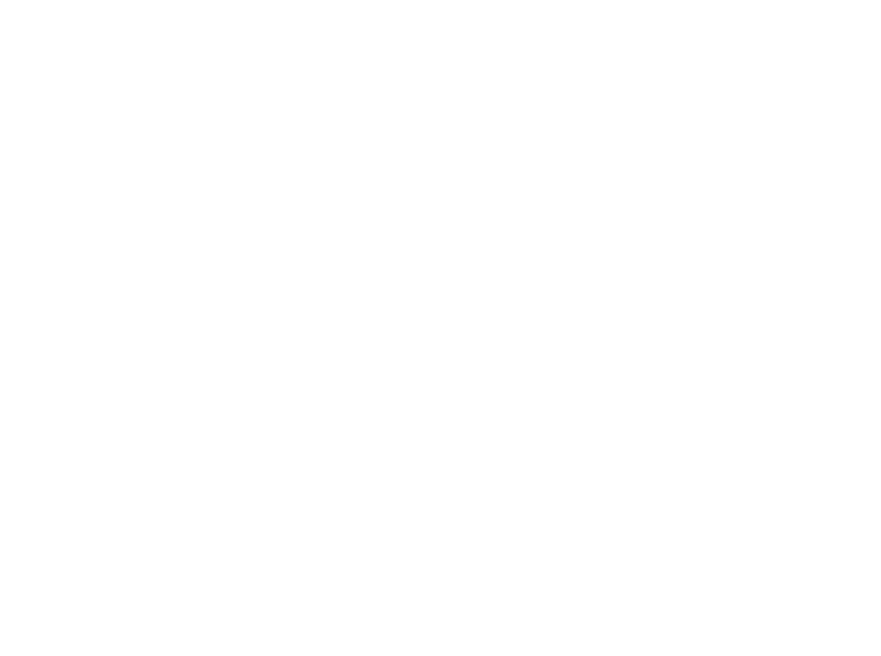
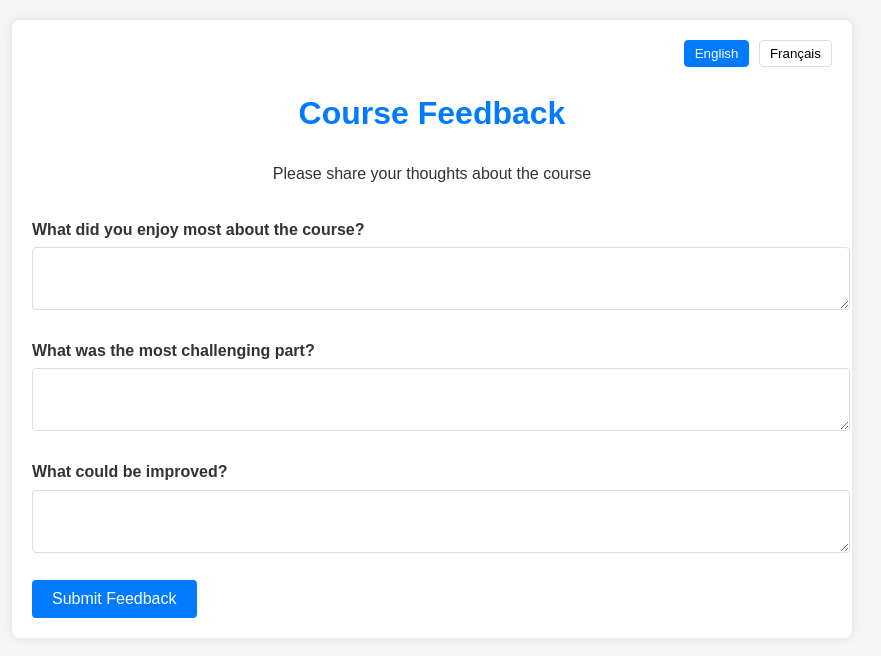
Before and after one commit to Pnayiturik/course_management, a plain HTML site: page index.html in a window 1280 px wide. Shown: the whole page, without its empty margins (208-1089 px from the left). Drawn offline with Linux system fonts and the light colour scheme.

Commit message:
added the fronted pages

```diff
--- a/index.html
+++ b/index.html
@@ -3,9 +3,43 @@
 <head>
     <meta charset="UTF-8">
     <meta name="viewport" content="width=device-width, initial-scale=1.0">
-    <title>Course Management</title>
+    <title>Course Feedback</title>
+    <link rel="stylesheet" href="styles.css">
 </head>
 <body>
+    <div class="container">
+        <header>
+            <div class="language-switcher">
+                <button id="en-btn" class="language-btn active">English</button>
+                <button id="fr-btn" class="language-btn">Français</button>
+            </div>
+            <h1 id="title">Course Feedback</h1>
+            <p id="welcome">Please share your thoughts about the course</p>
+        </header>
 
+        <main>
+            <form id="feedback-form">
+                <div class="form-group">
+                    <label id="q1-label" for="q1">What did you enjoy most about the course?</label>
+                    <textarea id="q1" rows="3"></textarea>
+                </div>
+
+                <div class="form-group">
+                    <label id="q2-label" for="q2">What was the most challenging part?</label>
+                    <textarea id="q2" rows="3"></textarea>
+                </div>
+
+                <div class="form-group">
+                    <label id="q3-label" for="q3">What could be improved?</label>
+                    <textarea id="q3" rows="3"></textarea>
+                </div>
+
+                <button id="submit-btn" type="submit">Submit Feedback</button>
+            </form>
+        </main>
+    </div>
+
+    <script src="translations.js"></script>
+    <script src="index.js"></script>
 </body>
 </html>
--- /dev/null
+++ b/index.js
@@ -0,0 +1,66 @@
+document.addEventListener('DOMContentLoaded', function() {
+    // Get DOM elements
+    const titleEl = document.getElementById('title');
+    const welcomeEl = document.getElementById('welcome');
+    const q1Label = document.getElementById('q1-label');
+    const q2Label = document.getElementById('q2-label');
+    const q3Label = document.getElementById('q3-label');
+    const submitBtn = document.getElementById('submit-btn');
+    const enBtn = document.getElementById('en-btn');
+    const frBtn = document.getElementById('fr-btn');
+
+    // Check for saved language preference
+    let currentLang = localStorage.getItem('language') || 'en';
+
+    // Set initial language
+    updateLanguage(currentLang);
+
+    // Language switcher event listeners
+    enBtn.addEventListener('click', function() {
+        currentLang = 'en';
+        updateLanguage(currentLang);
+        localStorage.setItem('language', 'en');
+    });
+
+    frBtn.addEventListener('click', function() {
+        currentLang = 'fr';
+        updateLanguage(currentLang);
+        localStorage.setItem('language', 'fr');
+    });
+
+    // Form submission
+    document.getElementById('feedback-form').addEventListener('submit', function(e) {
+        e.preventDefault();
+        alert(currentLang === 'en' ? 'Thank you for your feedback!' : 'Merci pour vos commentaires!');
+        this.reset();
+    });
+
+    // Update page content based on selected language
+    function updateLanguage(lang) {
+        const langData = translations[lang];
+
+        titleEl.textContent = langData.title;
+        welcomeEl.textContent = langData.welcome;
+        q1Label.textContent = langData.q1;
+        q2Label.textContent = langData.q2;
+        q3Label.textContent = langData.q3;
+        submitBtn.textContent = langData.submit;
+
+        // Update active language button
+        document.querySelectorAll('.language-btn').forEach(btn => {
+            btn.classList.remove('active');
+        });
+        if (lang === 'en') {
+            enBtn.classList.add('active');
+        } else {
+            frBtn.classList.add('active');
+        }
+    }
+
+    // Optional: Detect browser language
+    const browserLang = navigator.language.split('-')[0];
+    if (browserLang === 'fr' && !localStorage.getItem('language')) {
+        currentLang = 'fr';
+        updateLanguage(currentLang);
+    }
+});
--- /dev/null
+++ b/styles.css
@@ -0,0 +1,78 @@
+body {
+    font-family: Arial, sans-serif;
+    line-height: 1.6;
+    margin: 0;
+    padding: 20px;
+    background-color: #f5f5f5;
+    color: #333;
+}
+
+.container {
+    max-width: 800px;
+    margin: 0 auto;
+    background: white;
+    padding: 20px;
+    border-radius: 8px;
+    box-shadow: 0 0 10px rgba(0, 0, 0, 0.1);
+}
+
+header {
+    text-align: center;
+    margin-bottom: 30px;
+}
+
+.language-switcher {
+    text-align: right;
+    margin-bottom: 20px;
+}
+
+.language-btn {
+    background: none;
+    border: 1px solid #ddd;
+    padding: 5px 10px;
+    cursor: pointer;
+    border-radius: 4px;
+    margin-left: 5px;
+}
+
+.language-btn.active {
+    background: #007bff;
+    color: white;
+    border-color: #007bff;
+}
+
+h1 {
+    color: #007bff;
+}
+
+.form-group {
+    margin-bottom: 20px;
+}
+
+label {
+    display: block;
+    margin-bottom: 5px;
+    font-weight: bold;
+}
+
+textarea {
+    width: 100%;
+    padding: 8px;
+    border: 1px solid #ddd;
+    border-radius: 4px;
+    resize: vertical;
+}
+
+button[type="submit"] {
+    background-color: #007bff;
+    color: white;
+    border: none;
+    padding: 10px 20px;
+    border-radius: 4px;
+    cursor: pointer;
+    font-size: 16px;
+}
+
+button[type="submit"]:hover {
+    background-color: #0056b3;
+}
--- /dev/null
+++ b/translations.js
@@ -0,0 +1,20 @@
+const translations = {
+    en: {
+        title: "Course Feedback",
+        welcome: "Please share your thoughts about the course",
+        q1: "What did you enjoy most about the course?",
+        q2: "What was the most challenging part?",
+        q3: "What could be improved?",
+        submit: "Submit Feedback",
+        language: "English"
+    },
+    fr: {
+        title: "Retour sur le cours",
+        welcome: "Veuillez partager vos réflexions sur le cours",
+        q1: "Qu'avez-vous le plus apprécié dans ce cours?",
+        q2: "Quelle a été la partie la plus difficile?",
+        q3: "Que pourrait-on améliorer?",
+        submit: "Soumettre des commentaires",
+        language: "Français"
+    }
+};
```
